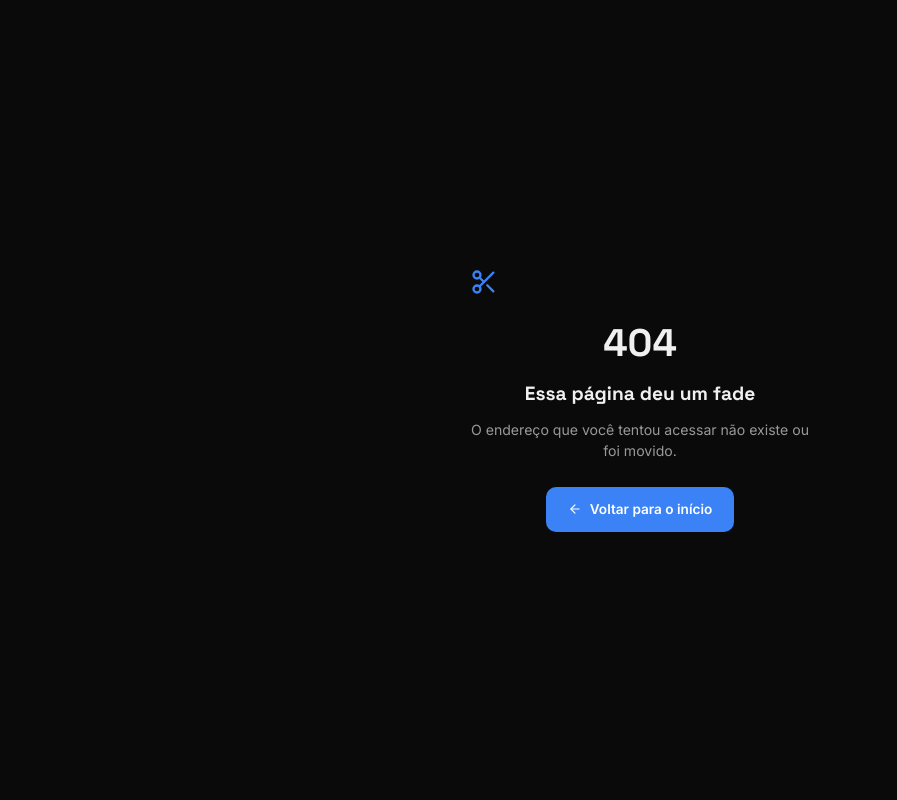
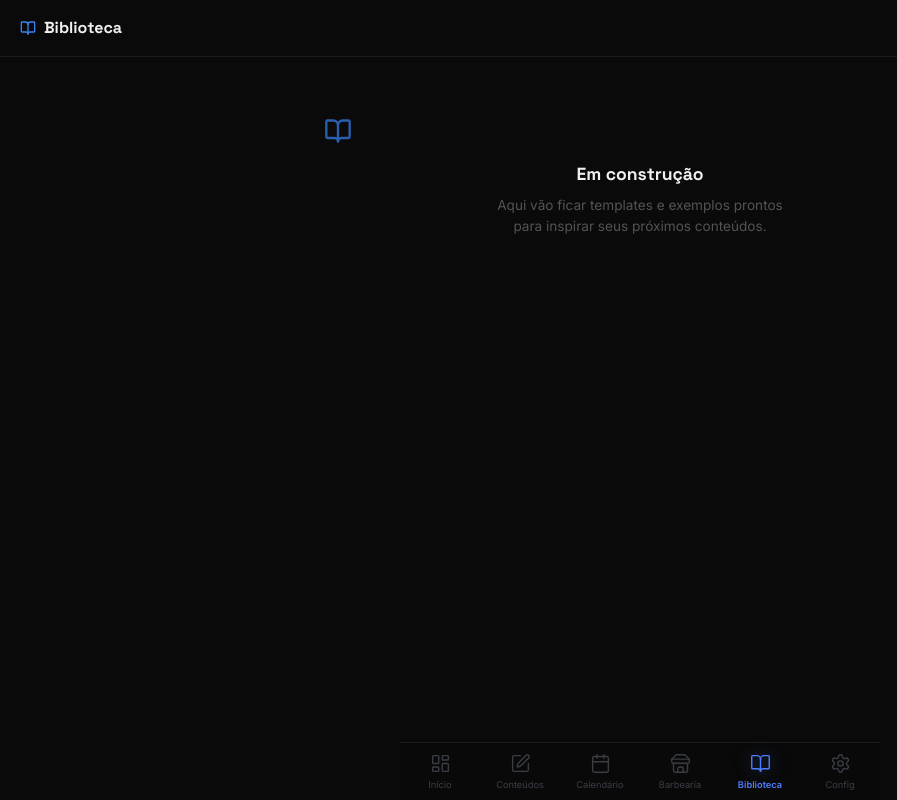
Before and after one commit to marcusvalerio/NAVE, a Next.js app: page /biblioteca in a window 1280 px wide. Before the commit this address had no page. Shown: the whole page, without its empty margins (0-897 px from the left). Built offline with nearby package versions, Linux system fonts and the light colour scheme; a web font is replaced by a local one.

Commit message:
feat: rota /biblioteca (esqueleto)

```diff
--- /dev/null
+++ b/app/biblioteca/page.tsx
@@ -0,0 +1,25 @@
+"use client"
+import { BookOpen } from "lucide-react"
+import { TabBar } from "@/components/tab-bar"
+
+export default function Biblioteca() {
+  return (
+    <div style={{minHeight:"100vh"}}>
+      <header style={{display:"flex",alignItems:"center",gap:14,padding:"16px 20px",borderBottom:"1px solid var(--border)"}}>
+        <div style={{display:"flex",alignItems:"center",gap:8}}>
+          <BookOpen size={16} style={{color:"var(--acc)"}}/>
+          <span className="font-display" style={{fontSize:"1rem",fontWeight:700}}>Biblioteca</span>
+        </div>
+      </header>
+
+      <main style={{maxWidth:680,margin:"0 auto",padding:"60px 24px 100px",textAlign:"center"}}>
+        <BookOpen size={28} style={{color:"var(--acc)",marginBottom:16,opacity:.7}}/>
+        <div className="font-display" style={{fontWeight:700,fontSize:"1.1rem",marginBottom:8}}>Em construção</div>
+        <p style={{fontSize:".85rem",color:"var(--fg-faint)",lineHeight:1.5,maxWidth:300,margin:"0 auto"}}>
+          Aqui vão ficar templates e exemplos prontos para inspirar seus próximos conteúdos.
+        </p>
+      </main>
+      <TabBar/>
+    </div>
+  )
+}
```
